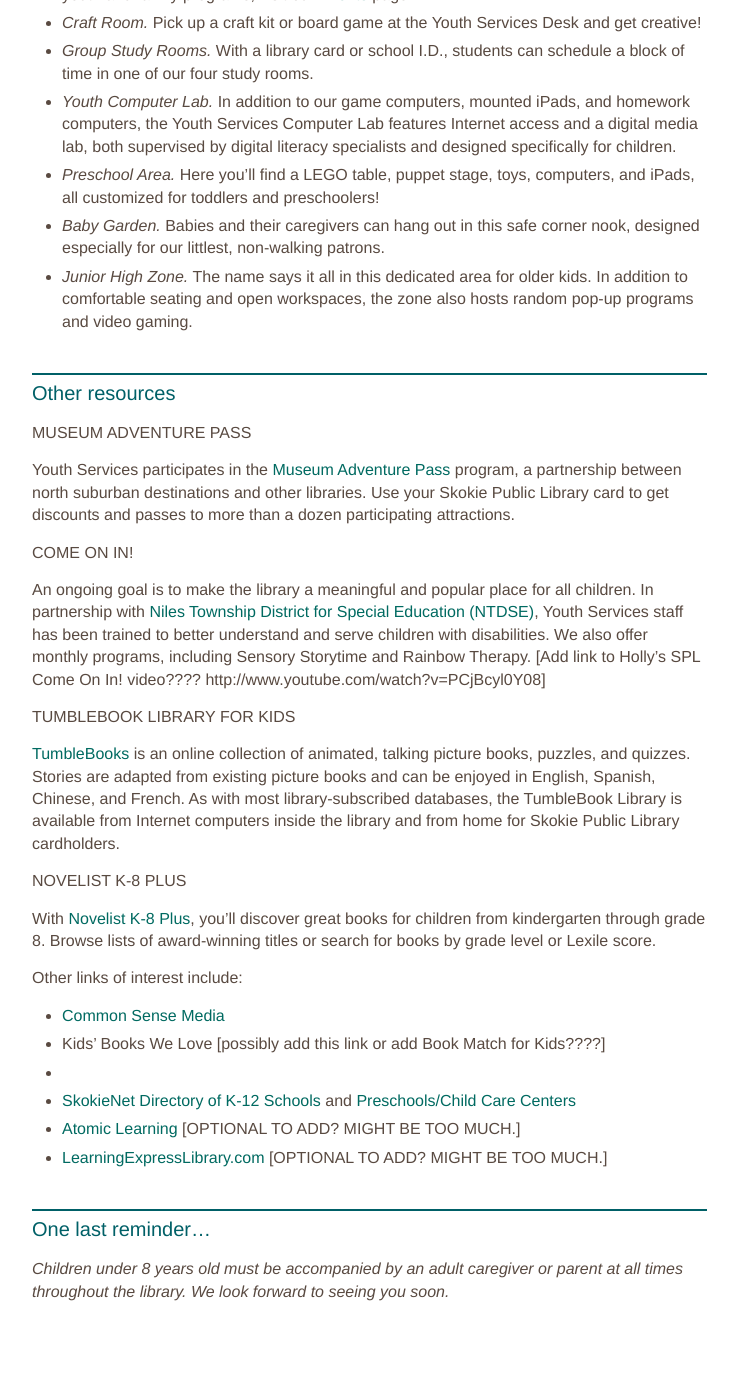
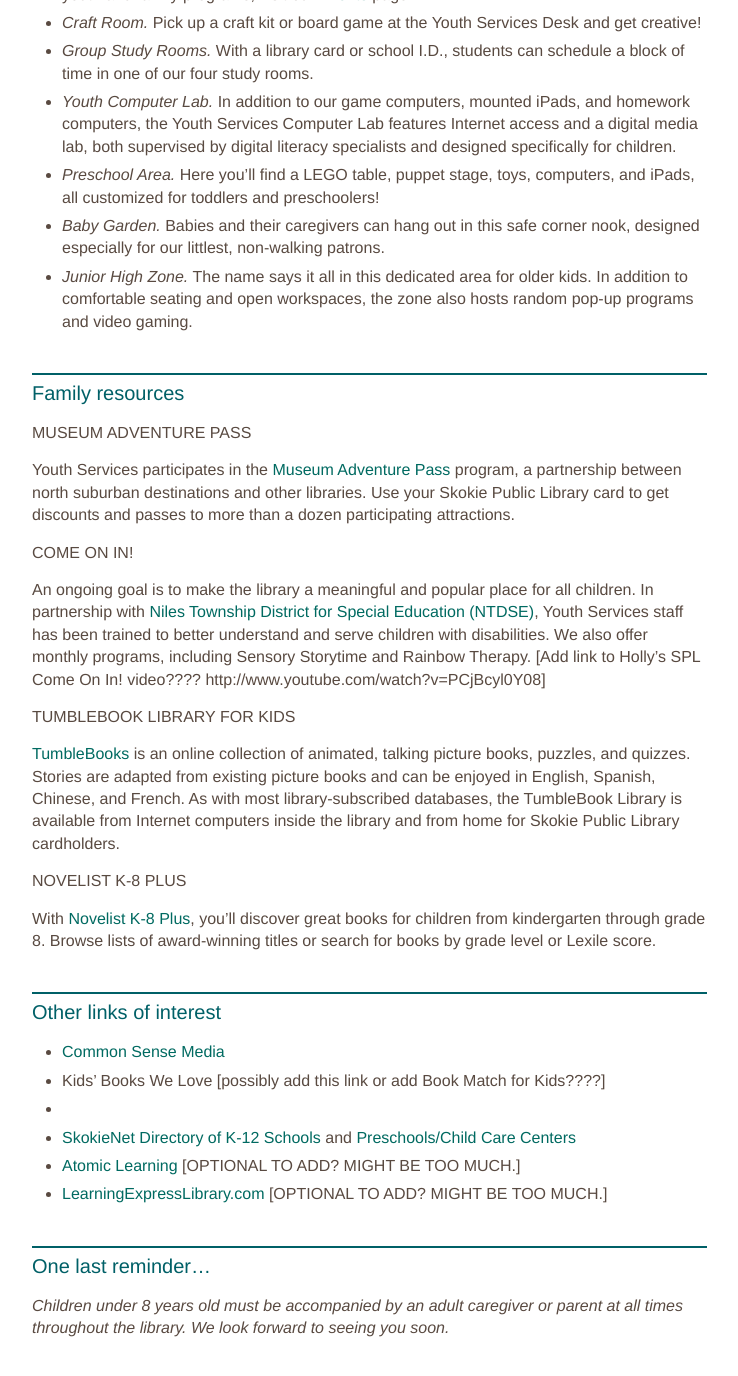
Before and after one commit to skokielibrary/spl-content, a Jekyll site: the page built from _content/mandy/services--parents.markdown, in a window 1280 px wide and 1400 px high, scrolled down 486 px. Shown: the top 1376 px of the window, without its empty margins (126-864 px from the left). Built offline with Jekyll 4.4.1, drawn with Linux system fonts in a browser that asks for light colours.

Commit message:
Updated services--parents.markdown

```diff
--- a/_content/mandy/services--parents.markdown
+++ b/_content/mandy/services--parents.markdown
@@ -18,7 +18,7 @@ While you're here, be sure to check out all the kid-friendly areas within the de
 - *Baby Garden.* Babies and their caregivers can hang out in this safe corner nook, designed especially for our littlest, non-walking patrons.
 - *Junior High Zone.* The name says it all in this dedicated area for older kids. In addition to comfortable seating and open workspaces, the zone also hosts random pop-up programs and video gaming.
 
-##Other resources
+##Family resources
 
 ###Museum Adventure Pass
 
@@ -37,7 +37,7 @@ An ongoing goal is to make the library a meaningful and popular place for all ch
 ###NoveList K-8 Plus
 With [Novelist K-8 Plus](http://web.b.ebscohost.com/novpk8/search/novbasic?sid=9ab09b5e-59cf-44cd-974e-e95cd837c05e%40sessionmgr198&vid=0&hid=124), you'll discover great books for children from kindergarten through grade 8. Browse lists of award-winning titles or search for books by grade level or Lexile score.
 
-Other links of interest include:
+## Other links of interest
 - [Common Sense Media](https://www.commonsensemedia.org/)
 - Kids' Books We Love [possibly add this link or add Book Match for Kids????]
 -
```
